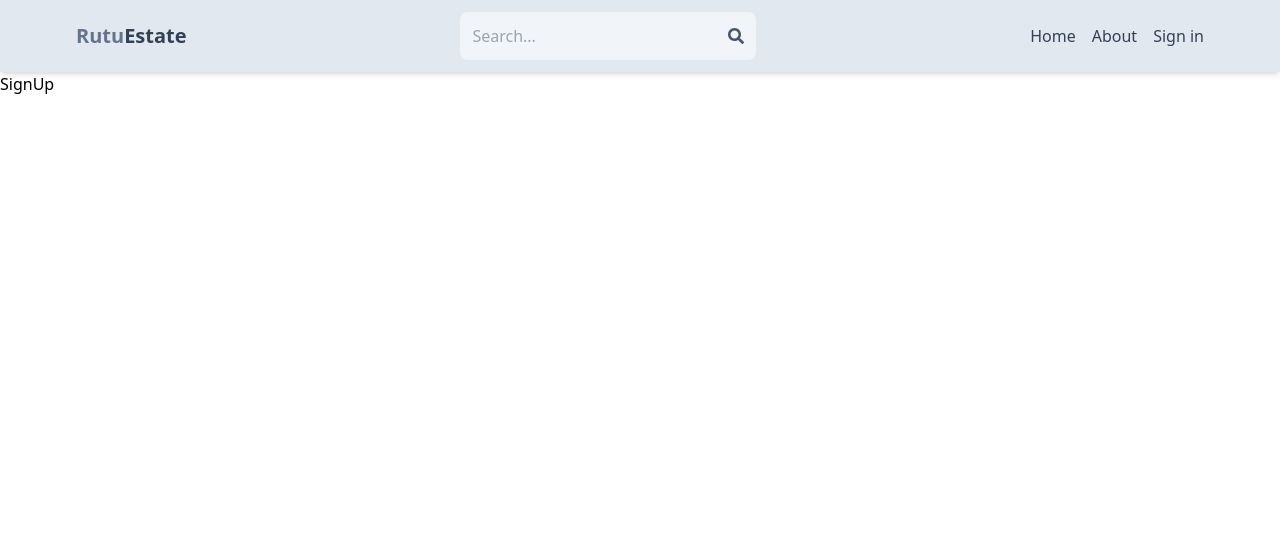
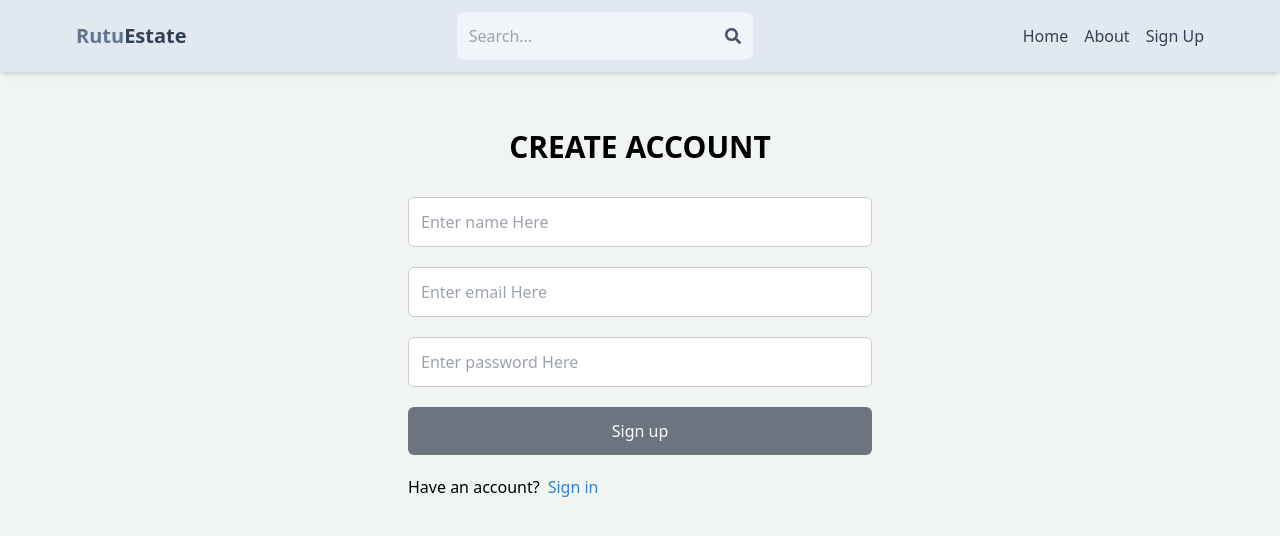
Before and after one commit to ReeturajKumar/Rutu_Estate, a React (Vite) app in the folder client/: page /sign-up in a window 1280 px wide. Shown: the top 536 px of the page. Built offline with nearby package versions, Linux system fonts and the light colour scheme.

Commit message:
Creating SignUp page UI

```diff
--- a/client/src/App.jsx
+++ b/client/src/App.jsx
@@ -14,8 +14,8 @@ export default function App() {
       <Route path='/' element={<HomePage/>}/>
       <Route path='/about' element={<AboutPage/>}/>
       <Route path='/profile' element={<ProfilePage/>}/>
-      <Route path='/sign-in' element={<SignIn/>}/>
-      <Route path='/sign-up' element={<SignUp/>}/>
+      <Route path='/sign-up' element={<SignUp />}/>
+      <Route path='/sign-in' element={<SignIn />}/>
     </Routes>
     </BrowserRouter>
   )
--- /dev/null
+++ b/client/src/Components/CSS/Signup.css
@@ -0,0 +1,59 @@
+.signup-container {
+  padding: 1.5rem;
+  max-width: 32rem;
+  margin: 0 auto;
+}
+
+.signup-title {
+  margin-top: 1.75rem;
+  font-size: 1.875rem;
+  text-align: center;
+  font-weight: 600;
+  margin-bottom: 1.75rem;
+}
+
+.signup-form {
+  display: flex;
+  flex-direction: column;
+  gap: 1.25rem;
+}
+
+.signup-input {
+  border-radius: none;
+  border: 1px solid #ccc;
+  padding: 0.75rem;
+  border-radius: 0.375rem;
+}
+
+.signup-input:focus {
+  outline: none;
+}
+
+.signup-button {
+  background-color: #4b5563;
+  color: #fff;
+  padding: 0.75rem;
+  border-radius: 0.375rem;
+  cursor: pointer;
+}
+
+.signup-button:hover {
+  opacity: 0.95;
+}
+
+.signup-button:disabled {
+  opacity: 0.8;
+}
+
+.signup-info {
+  margin-top: 1rem;
+  display: flex;
+  gap: 0.5rem;
+  margin-top: 1.25rem;
+
+}
+
+.signup-link {
+  color: #3182ce;
+  cursor: pointer;
+}
--- a/client/src/Components/Header/Header.css
+++ /dev/null
@@ -1,5 +0,0 @@
-/* .logo {
-  padding-right: 8px;
-  width: 50px;
-  height: 40px;
-} */
--- a/client/src/Components/Header/Header.jsx
+++ b/client/src/Components/Header/Header.jsx
@@ -1,5 +1,4 @@
 import {FaSearch} from 'react-icons/fa'
-import "./Header.css"
 import { Link } from 'react-router-dom'
 
 export default function Header() {
@@ -19,7 +18,7 @@ export default function Header() {
         <ul className='flex gap-4'>
         <Link to='/'><li className='hidden sm:inline text-slate-700'>Home</li></Link>
         <Link to='/about'><li className='hidden sm:inline text-slate-700'>About</li></Link>
-        <Link to='/sign-in'><li className='text-slate-700'>Sign in</li></Link>
+        <Link to='/sign-up'><li className='text-slate-700'>Sign Up</li></Link>
       </ul>
       </div>
     </header>
--- a/client/src/Components/Pages/SignUp.jsx
+++ b/client/src/Components/Pages/SignUp.jsx
@@ -1,7 +1,23 @@
-import React from 'react'
+import React from 'react';
+import { Link } from 'react-router-dom';
+import '../CSS/Signup.css';
 
 export default function SignUp() {
   return (
-    <div>SignUp</div>
-  )
+    <div className='signup-container'>
+      <h1 className='signup-title'>CREATE ACCOUNT</h1>
+      <form className='signup-form'>
+        <input type='text' placeholder='Enter name Here' className='signup-input' id='username' required />
+        <input type='email' placeholder='Enter email Here' className='signup-input' id='email' required />
+        <input type='password' placeholder='Enter password Here' className='signup-input' id='password' required />
+        <button disabled className='signup-button' >Sign up</button>
+      </form>
+      <div className='signup-info'>
+        <p>Have an account?</p>
+        <Link to={"/sign-in"}>
+          <span className='signup-link'>Sign in</span>
+        </Link>
+      </div>
+    </div>
+  );
 }
--- a/client/src/index.css
+++ b/client/src/index.css
@@ -1,3 +1,9 @@
 @tailwind base;
 @tailwind components;
 @tailwind utilities;
+
+
+
+body{
+  background-color: rgb(241, 245, 241);
+}
```
